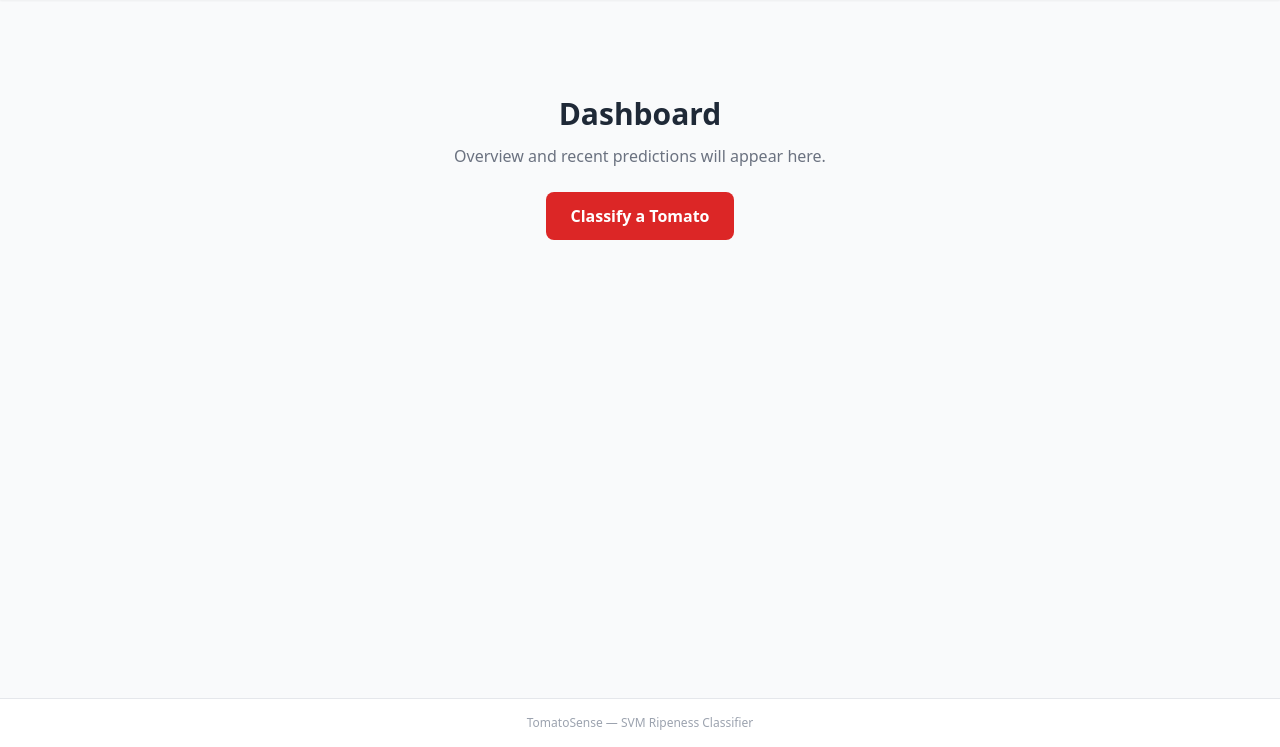
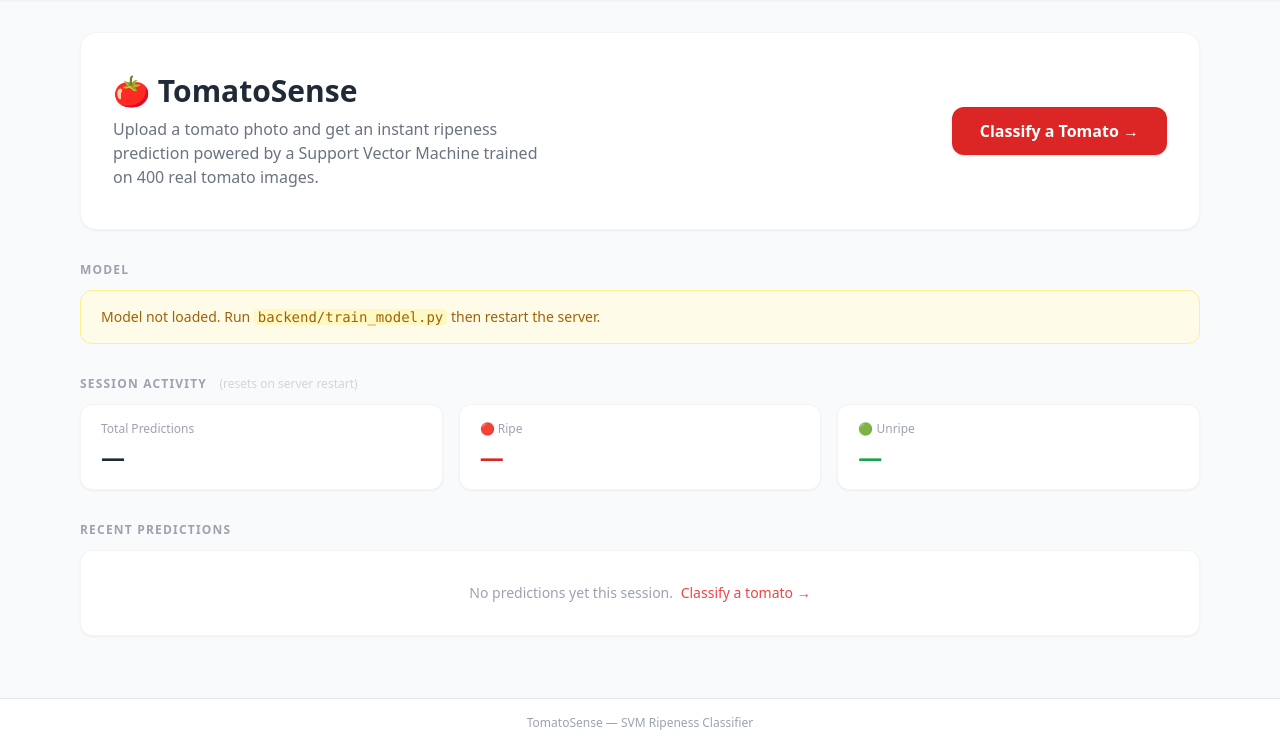
Before and after one commit to rhengtl/tomatosense, a FastAPI app: page / in a window 1280 px wide. Shown: the part 53-800 px from the top of the page. Run offline with FastAPI, Linux system fonts and the light colour scheme; some libraries are stand-ins or nearby versions.

Commit message:
feat: add dashboard and stats

```diff
--- a/backend/app.py
+++ b/backend/app.py
@@ -1,4 +1,6 @@
+from collections import deque
 from contextlib import asynccontextmanager
+from datetime import datetime, timezone
 from pathlib import Path
 
 import cv2
@@ -15,6 +17,7 @@ PIPELINE_PATH = BASE_DIR / "models" / "pipeline.pkl"
 ALLOWED_TYPES = {"image/jpeg", "image/png", "image/webp", "image/bmp"}
 
 pipeline: dict | None = None
+predictions_log: deque = deque(maxlen=50)
 
 
 @asynccontextmanager
@@ -54,6 +57,28 @@ def health():
     return info
 
 
+@app.get("/stats")
+def stats():
+    log = list(predictions_log)
+    ripe_count   = sum(1 for p in log if p["label_index"] == 1)
+    unripe_count = sum(1 for p in log if p["label_index"] == 0)
+    recent = [
+        {
+            "label":      p["label"],
+            "label_index": p["label_index"],
+            "confidence": p["confidence"],
+            "timestamp":  p["timestamp"],
+        }
+        for p in reversed(log)
+    ][:5]
+    return {
+        "total":        len(log),
+        "ripe_count":   ripe_count,
+        "unripe_count": unripe_count,
+        "recent":       recent,
+    }
+
+
 @app.post("/predict")
 async def predict(file: UploadFile = File(...)):
     if pipeline is None:
@@ -77,13 +102,12 @@ async def predict(file: UploadFile = File(...)):
             detail="Could not decode image. The file may be corrupted.",
         )
 
-    img_size = pipeline["img_size"]
-    img_rgb  = cv2.cvtColor(img, cv2.COLOR_BGR2RGB)
+    img_size    = pipeline["img_size"]
+    img_rgb     = cv2.cvtColor(img, cv2.COLOR_BGR2RGB)
     img_resized = cv2.resize(img_rgb, (img_size, img_size), interpolation=cv2.INTER_AREA)
 
-    X = img_resized.astype(np.float32) / 255.0
-    X = X.reshape(1, -1)
-
+    X        = img_resized.astype(np.float32) / 255.0
+    X        = X.reshape(1, -1)
     X_scaled = pipeline["scaler"].transform(X)
     X_pca    = pipeline["pca"].transform(X_scaled)
 
@@ -91,7 +115,7 @@ async def predict(file: UploadFile = File(...)):
     proba     = pipeline["model"].predict_proba(X_pca)[0]
     classes   = pipeline["classes"]
 
-    return {
+    result = {
         "label":       classes[label_idx],
         "label_index": label_idx,
         "confidence":  round(float(proba[label_idx]) * 100, 2),
@@ -99,7 +123,10 @@ async def predict(file: UploadFile = File(...)):
             classes[0]: round(float(proba[0]) * 100, 2),
             classes[1]: round(float(proba[1]) * 100, 2),
         },
+        "timestamp": datetime.now(timezone.utc).isoformat(),
     }
+    predictions_log.append(result)
+    return result
 
 
 # ---------------------------------------------------------------------------
@@ -108,7 +135,17 @@ async def predict(file: UploadFile = File(...)):
 
 @app.get("/")
 def dashboard(request: Request):
-    return templates.TemplateResponse("index.html", {"request": request})
+    model_info = None
+    if pipeline:
+        model_info = {
+            "accuracy":          f"{pipeline['test_accuracy'] * 100:.2f}%",
+            "kernel":            pipeline["kernel"].capitalize(),
+            "pca_components":    pipeline["n_components"],
+            "explained_variance": f"{pipeline['explained_variance']}%",
+        }
+    return templates.TemplateResponse(
+        "index.html", {"request": request, "model_info": model_info}
+    )
 
 
 @app.get("/classify")
--- a/frontend/templates/index.html
+++ b/frontend/templates/index.html
@@ -2,12 +2,90 @@
 {% block title %}Dashboard — TomatoSense{% endblock %}
 
 {% block content %}
-<div class="text-center py-16">
-  <h1 class="text-3xl font-bold text-gray-800 mb-3">Dashboard</h1>
-  <p class="text-gray-500">Overview and recent predictions will appear here.</p>
+
+<!-- ── Hero ──────────────────────────────────────────────────────────────── -->
+<div class="bg-white rounded-2xl border border-gray-100 shadow-sm px-8 py-10 mb-8
+            flex flex-col sm:flex-row items-center justify-between gap-6">
+  <div>
+    <h1 class="text-3xl font-bold text-gray-800 mb-2">🍅 TomatoSense</h1>
+    <p class="text-gray-500 max-w-md">
+      Upload a tomato photo and get an instant ripeness prediction powered by a
+      Support Vector Machine trained on 400 real tomato images.
+    </p>
+  </div>
   <a href="/classify"
-     class="mt-6 inline-block bg-red-600 text-white px-6 py-3 rounded-lg font-semibold hover:bg-red-700 transition-colors">
-    Classify a Tomato
+     class="shrink-0 bg-red-600 text-white px-7 py-3 rounded-xl font-semibold
+            hover:bg-red-700 active:scale-95 transition-all shadow">
+    Classify a Tomato →
   </a>
 </div>
+
+<!-- ── Model info cards (server-side) ────────────────────────────────────── -->
+<h2 class="text-xs font-semibold uppercase tracking-widest text-gray-400 mb-3">Model</h2>
+
+{% if model_info %}
+<div class="grid grid-cols-2 sm:grid-cols-4 gap-4 mb-8">
+
+  <div class="bg-white rounded-xl border border-gray-100 shadow-sm px-5 py-4">
+    <p class="text-xs text-gray-400 mb-1">Test Accuracy</p>
+    <p class="text-2xl font-bold text-gray-800">{{ model_info.accuracy }}</p>
+  </div>
+
+  <div class="bg-white rounded-xl border border-gray-100 shadow-sm px-5 py-4">
+    <p class="text-xs text-gray-400 mb-1">Kernel</p>
+    <p class="text-2xl font-bold text-gray-800">{{ model_info.kernel }}</p>
+  </div>
+
+  <div class="bg-white rounded-xl border border-gray-100 shadow-sm px-5 py-4">
+    <p class="text-xs text-gray-400 mb-1">PCA Components</p>
+    <p class="text-2xl font-bold text-gray-800">{{ model_info.pca_components }}</p>
+  </div>
+
+  <div class="bg-white rounded-xl border border-gray-100 shadow-sm px-5 py-4">
+    <p class="text-xs text-gray-400 mb-1">Variance Retained</p>
+    <p class="text-2xl font-bold text-gray-800">{{ model_info.explained_variance }}</p>
+  </div>
+
+</div>
+{% else %}
+<div class="mb-8 bg-yellow-50 border border-yellow-200 rounded-xl px-5 py-4 text-sm text-yellow-700">
+  Model not loaded. Run <code class="font-mono bg-yellow-100 px-1 rounded">backend/train_model.py</code> then restart the server.
+</div>
+{% endif %}
+
+<!-- ── Live prediction stats (client-side) ────────────────────────────────── -->
+<h2 class="text-xs font-semibold uppercase tracking-widest text-gray-400 mb-3">
+  Session Activity
+  <span class="ml-2 text-gray-300 font-normal normal-case tracking-normal">(resets on server restart)</span>
+</h2>
+
+<div class="grid grid-cols-3 gap-4 mb-8">
+  <div class="bg-white rounded-xl border border-gray-100 shadow-sm px-5 py-4">
+    <p class="text-xs text-gray-400 mb-1">Total Predictions</p>
+    <p id="stat-total" class="text-2xl font-bold text-gray-800">—</p>
+  </div>
+  <div class="bg-white rounded-xl border border-gray-100 shadow-sm px-5 py-4">
+    <p class="text-xs text-gray-400 mb-1">🔴 Ripe</p>
+    <p id="stat-ripe" class="text-2xl font-bold text-red-600">—</p>
+  </div>
+  <div class="bg-white rounded-xl border border-gray-100 shadow-sm px-5 py-4">
+    <p class="text-xs text-gray-400 mb-1">🟢 Unripe</p>
+    <p id="stat-unripe" class="text-2xl font-bold text-green-600">—</p>
+  </div>
+</div>
+
+<!-- ── Recent predictions ─────────────────────────────────────────────────── -->
+<h2 class="text-xs font-semibold uppercase tracking-widest text-gray-400 mb-3">Recent Predictions</h2>
+
+<div id="recent-list" class="bg-white rounded-xl border border-gray-100 shadow-sm divide-y divide-gray-50">
+  <div id="recent-empty" class="px-6 py-8 text-center text-gray-400 text-sm">
+    No predictions yet this session.
+    <a href="/classify" class="text-red-500 hover:underline ml-1">Classify a tomato →</a>
+  </div>
+</div>
+
 {% endblock %}
+
+{% block scripts %}
+<script src="/static/js/dashboard.js"></script>
+{% endblock %}
```
